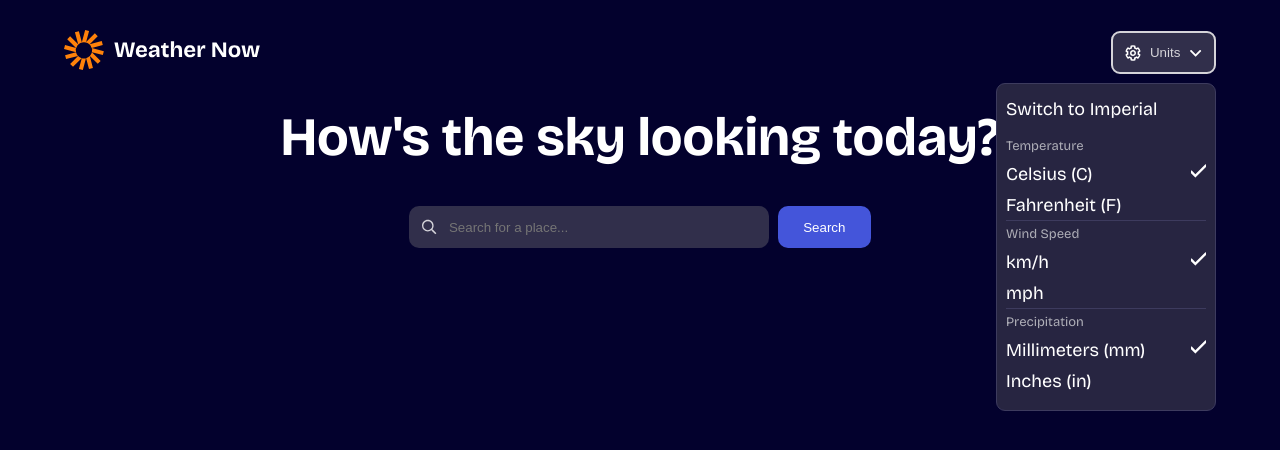
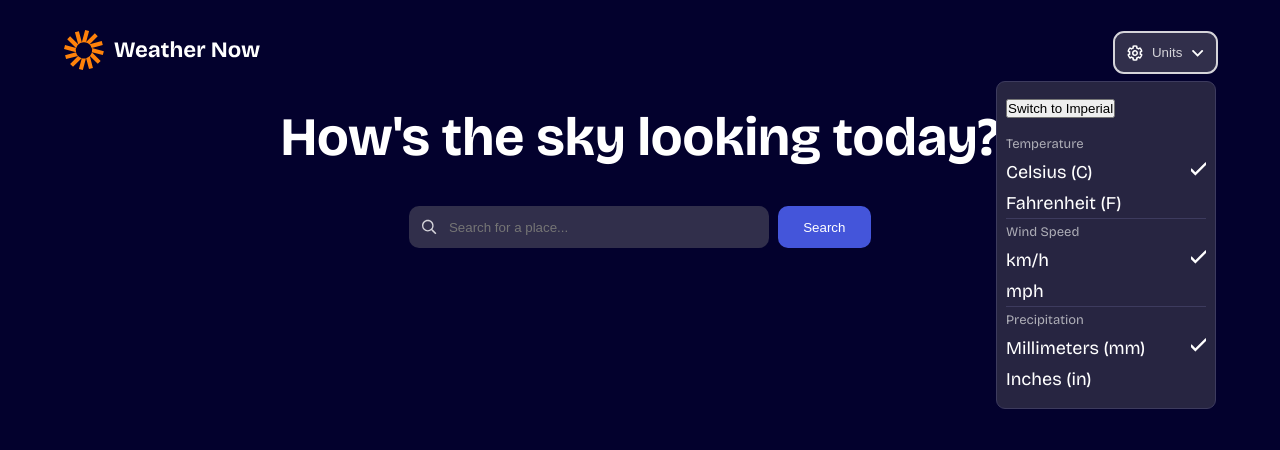
Before and after one commit to LorryAfriyie/weather-app, a React (Vite) app: page / in a window 1280 px wide. Both pictures are taken after a click on the button "Units". Shown: the top 450 px of the page. Built offline with nearby package versions, Linux system fonts and the light colour scheme; no server answers.

Commit message:
Border style changes and button inclusion
Surrounding input and button elements with outline property instead of border, and changing "Switch to Imperial" element from p tag to button tag to create switch feature.

```diff
--- a/src/components/dropdown.tsx
+++ b/src/components/dropdown.tsx
@@ -110,7 +110,7 @@ const DropdownOptions = () => {
 
   return (
     <div className={"dropdown__option-select"}>
-      <p className={"switch-text"}>Switch to Imperial</p>
+      <button className={"switch-metric"}>Switch to Imperial</button>
 
       <div className="temperature">
         <p className={"dropdown__section-title"}>Temperature</p>
--- a/src/scss/components/_dropdown.scss
+++ b/src/scss/components/_dropdown.scss
@@ -14,7 +14,7 @@
     color: var(--neutral-200);
 
     &:focus {
-      border: 2px solid var(--neutral-200);
+      outline: 2px solid var(--neutral-200);
     }
   }
 
@@ -48,7 +48,7 @@
   }
 
   &__option-select {
-    .switch-text {
+    .switch-metric {
       margin-block-end: .75rem;
     }
 
--- a/src/scss/components/_weatherDashboard.scss
+++ b/src/scss/components/_weatherDashboard.scss
@@ -45,7 +45,8 @@
         color: var(--neutral-0);
 
         &:focus {
-          border: 2px solid var(--neutral-200);
+          outline: 2px solid var(--neutral-200);
+          outline-offset: 2px;
           background-color: var(--neutral-800);
         }
       }
@@ -71,7 +72,8 @@
       }
 
       &:focus {
-        border: 2px solid pink;
+        outline: 2px solid var(--blue-500);
+        outline-offset: 2px;
       }
 
       @media(min-width: 40em) {
```
